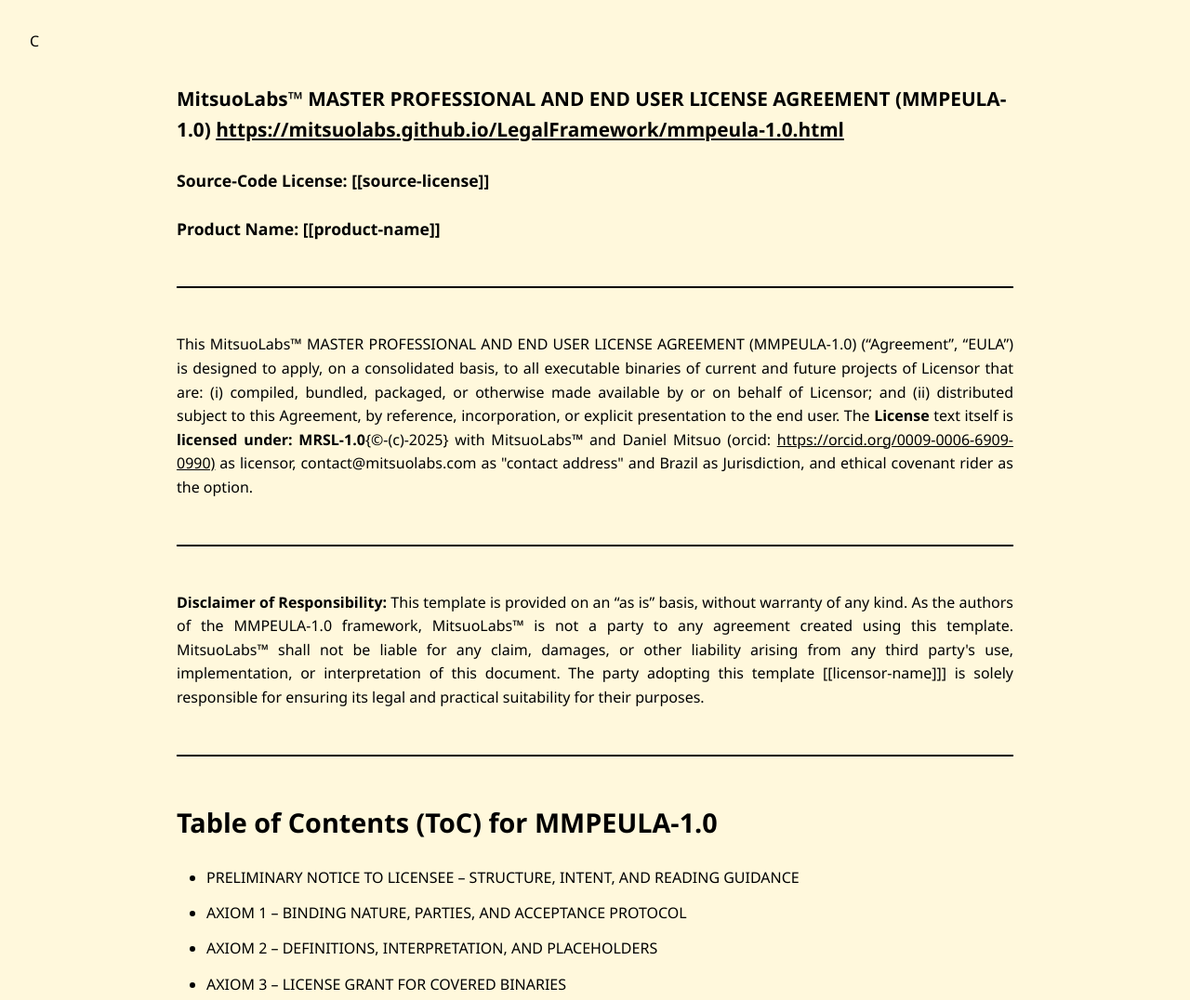
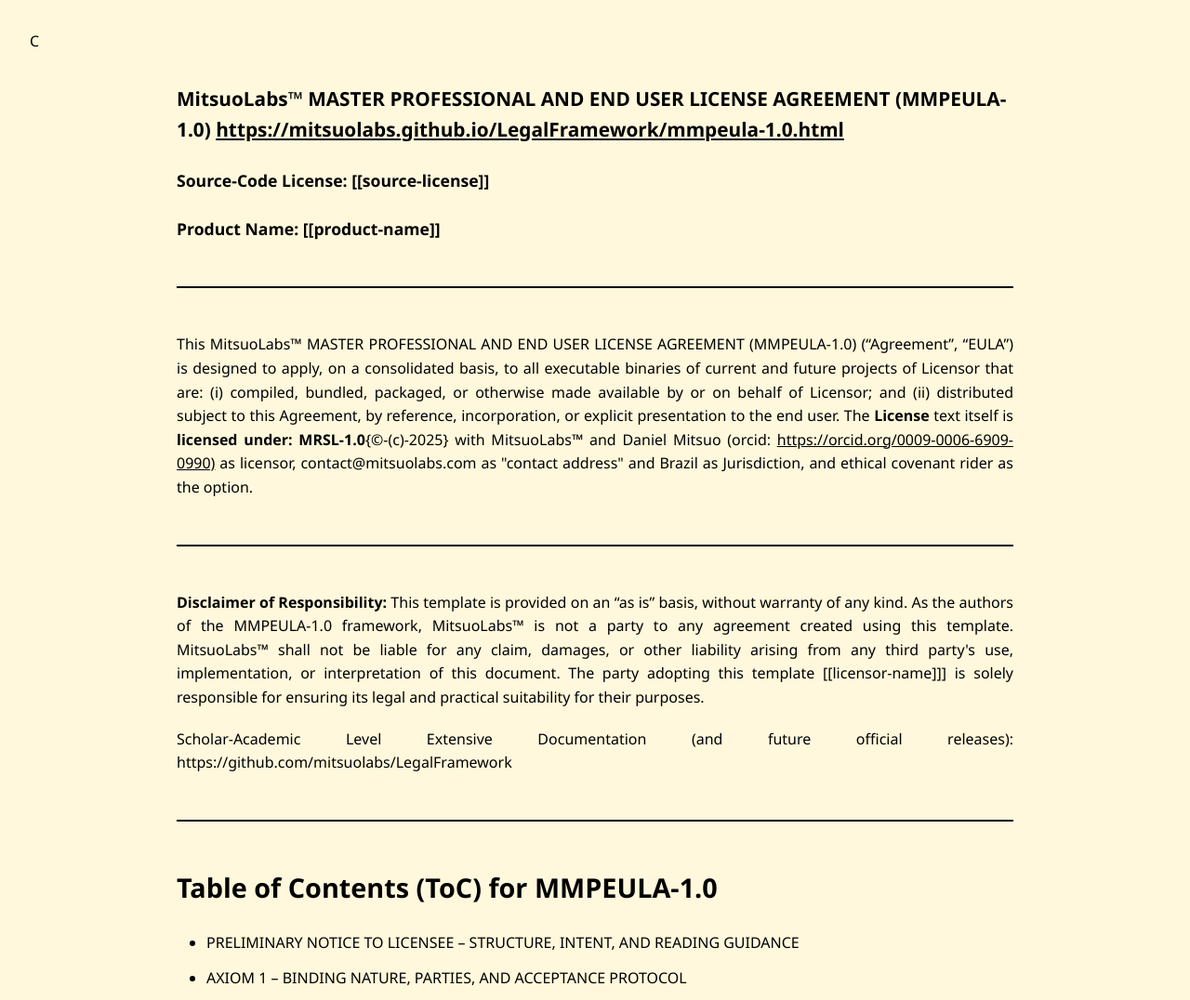
Before and after one commit to mitsuolabs/LegalFramework, a plain HTML site: page mmpeula-1.0.html in a window 1280 px wide. Shown: the top 1076 px of the page at 93% size. Drawn offline with Linux system fonts and the light colour scheme.

Commit message:
mmpeula-1.0.html

```diff
--- a/mmpeula-1.0.html
+++ b/mmpeula-1.0.html
@@ -270,6 +270,7 @@ The <strong>License</strong> text itself is <strong>licensed under: MRSL-1.0</st
 <p>
 <strong>Disclaimer of Responsibility:</strong> This template is provided on an “as is” basis, without warranty of any kind. As the authors of the MMPEULA-1.0 framework, MitsuoLabs™ is not a party to any agreement created using this template. MitsuoLabs™ shall not be liable for any claim, damages, or other liability arising from any third party's use, implementation, or interpretation of this document. The party adopting this template [[licensor-name]]] is solely responsible for ensuring its legal and practical suitability for their purposes.
 </p>
+    <p>Scholar-Academic Level Extensive Documentation (and future official releases): https://github.com/mitsuolabs/LegalFramework</p>
 <hr>
 <h2>Table of Contents (ToC) for MMPEULA-1.0</h2>
 <ul>
```
